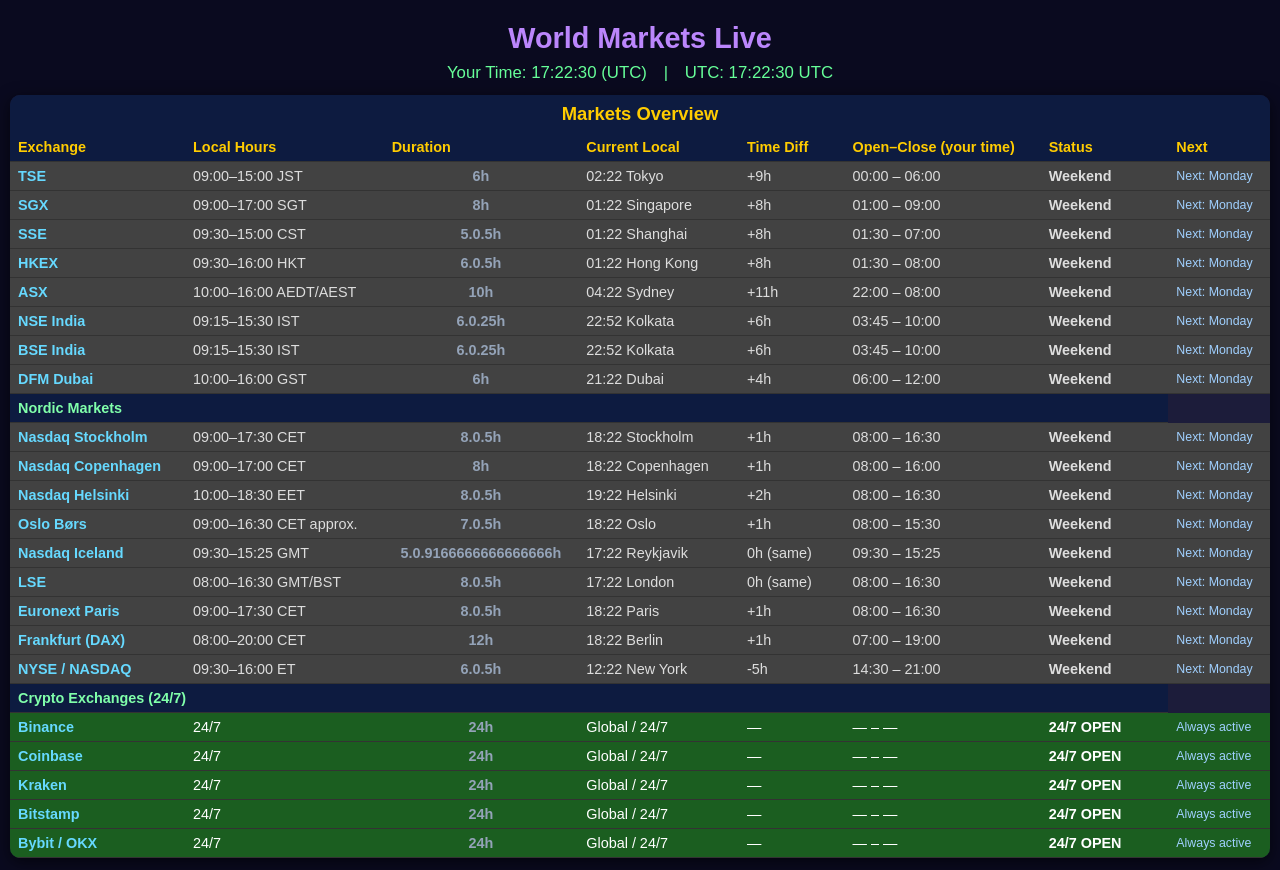
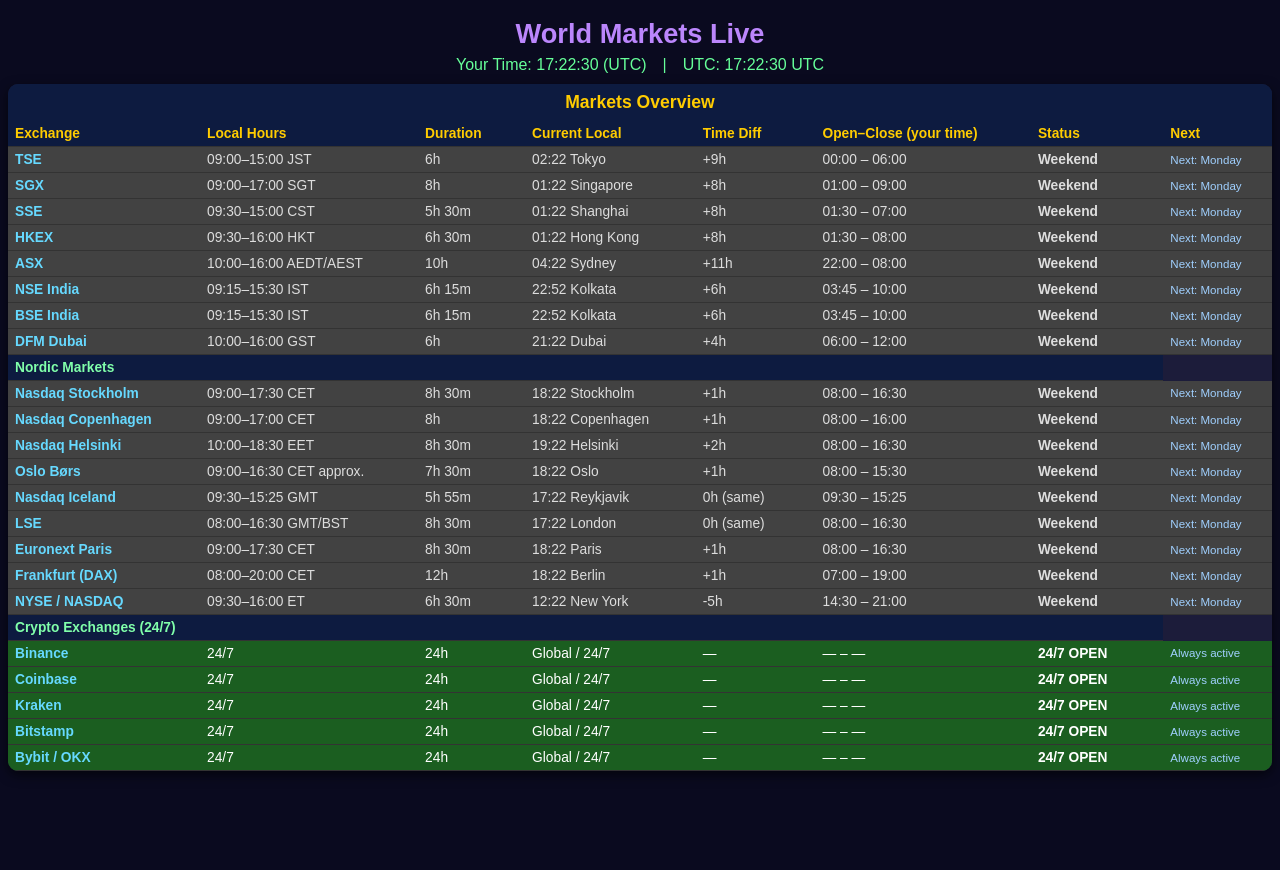
Before and after one commit to Athimoolam/markets-live-tracker, a plain HTML site: page index.html in a window 1280 px wide. After the commit the page ends 820 px from the top, so only its background shows below. Drawn offline with Linux system fonts and the light colour scheme.

Commit message:
Update index.html
Added Duration column (clean h/m format, left-aligned) + made table slimmer overall

```diff
--- a/index.html
+++ b/index.html
@@ -19,46 +19,46 @@
       background: var(--bg);
       color: var(--text);
       margin: 0;
-      padding: 12px 10px;
+      padding: 10px 8px;
       min-height: 100vh;
     }
     .container {
-      max-width: 1700px; /* slightly wider for 7 columns */
+      max-width: 1400px; /* slimmer overall width */
       margin: 0 auto;
     }
     h1 {
       text-align: center;
       color: var(--accent);
-      margin: 10px 0 8px;
-      font-size: 1.8em;
+      margin: 8px 0 6px;
+      font-size: 1.7em;
     }
     .clock {
       text-align: center;
-      font-size: 1.05em;
-      margin-bottom: 12px;
+      font-size: 1em;
+      margin-bottom: 10px;
       color: #66ff99;
     }
     .panel {
       background: var(--card);
       border-radius: 10px;
       overflow: hidden;
-      box-shadow: 0 4px 16px rgba(0,0,0,0.6);
+      box-shadow: 0 4px 12px rgba(0,0,0,0.6);
     }
     .panel h2 {
       margin: 0;
       padding: 8px 12px;
       background: #0d1b40;
       color: #ffcc00;
-      font-size: 1.15em;
+      font-size: 1.1em;
       text-align: center;
     }
     table {
       width: 100%;
       border-collapse: collapse;
-      font-size: 0.9em;
+      font-size: 0.86em; /* slimmer font */
     }
     th, td {
-      padding: 6px 8px;
+      padding: 5px 7px; /* tighter padding */
       text-align: left;
       border-bottom: 1px solid #333;
     }
@@ -70,19 +70,18 @@
     .closed  { background: var(--red)   !important; color: white; }
     .weekend { background: #424242 !important; }
     .always-open { background: #1b5e20 !important; color: white; }
-    .countdown { font-size: 0.86em; color: #a0d0ff; white-space: nowrap; }
+    .countdown { font-size: 0.84em; color: #a0d0ff; white-space: nowrap; }
     .local-time-cell {
       white-space: nowrap;
-      min-width: 130px;
+      min-width: 120px;
     }
     .duration-cell {
       min-width: 70px;
-      text-align: center;
-      font-weight: bold;
-      color: #94a3b8;
+      white-space: nowrap;
+      text-align: left; /* ← left aligned as requested */
     }
     .status-cell {
-      min-width: 100px;
+      min-width: 90px;
       white-space: nowrap;
     }
     .diff-cell {
@@ -90,7 +89,7 @@
       white-space: nowrap;
     }
     .open-close-cell {
-      min-width: 120px;
+      min-width: 110px;
       white-space: nowrap;
     }
     .exchange-name a {
@@ -108,7 +107,7 @@
       color: #80ffaa !important;
       font-weight: bold;
       text-align: center;
-      padding: 5px !important;
+      padding: 4px !important;
     }
   </style>
 </head>
@@ -143,28 +142,28 @@
 <script>
 // DATA – ordered earliest → latest UTC open
 const ALL_EXCHANGES = [
-  { name: "TSE", city: "Tokyo", utcOpen: 0, utcClose: 6, note: "09:00–15:00 JST", timeZone: "Asia/Tokyo", url: "https://www.jpx.co.jp/english/", duration: "6h" },
-  { name: "SGX", city: "Singapore", utcOpen: 1, utcClose: 9, note: "09:00–17:00 SGT", timeZone: "Asia/Singapore", url: "https://www.sgx.com/", duration: "8h" },
-  { name: "SSE", city: "Shanghai", utcOpen: 1.5, utcClose: 7, note: "09:30–15:00 CST", timeZone: "Asia/Shanghai", url: "http://english.sse.com.cn/", duration: "5.5h" },
-  { name: "HKEX", city: "Hong Kong", utcOpen: 1.5, utcClose: 8, note: "09:30–16:00 HKT", timeZone: "Asia/Hong_Kong", url: "https://www.hkex.com.hk/", duration: "6.5h" },
-  { name: "ASX", city: "Sydney", utcOpen: 22, utcClose: 8, note: "10:00–16:00 AEDT/AEST", timeZone: "Australia/Sydney", url: "https://www.asx.com.au/", duration: "8h" },
-  { name: "NSE India", city: "Mumbai", utcOpen: 3.75, utcClose: 10, note: "09:15–15:30 IST", timeZone: "Asia/Kolkata", url: "https://www.nseindia.com/", duration: "6.25h" },
-  { name: "BSE India", city: "Mumbai", utcOpen: 3.75, utcClose: 10, note: "09:15–15:30 IST", timeZone: "Asia/Kolkata", url: "https://www.bseindia.com/", duration: "6.25h" },
-  { name: "DFM Dubai", city: "Dubai", utcOpen: 6, utcClose: 12, note: "10:00–16:00 GST", timeZone: "Asia/Dubai", url: "https://www.dfm.ae/", duration: "6h" },
-  { name: "Nasdaq Stockholm", city: "Stockholm", utcOpen: 8, utcClose: 16.5, note: "09:00–17:30 CET", timeZone: "Europe/Stockholm", nordic: true, url: "https://www.nasdaqomxnordic.com/", duration: "8.5h" },
-  { name: "Nasdaq Copenhagen", city: "Copenhagen", utcOpen: 8, utcClose: 16, note: "09:00–17:00 CET", timeZone: "Europe/Copenhagen", nordic: true, url: "https://www.nasdaqomxnordic.com/", duration: "8h" },
-  { name: "Nasdaq Helsinki", city: "Helsinki", utcOpen: 8, utcClose: 16.5, note: "10:00–18:30 EET", timeZone: "Europe/Helsinki", nordic: true, url: "https://www.nasdaqomxnordic.com/", duration: "8.5h" },
-  { name: "Oslo Børs", city: "Oslo", utcOpen: 8, utcClose: 15.5, note: "09:00–16:30 CET approx.", timeZone: "Europe/Oslo", nordic: true, url: "https://www.euronext.com/en/markets/oslo", duration: "7.5h" },
-  { name: "Nasdaq Iceland", city: "Reykjavik", utcOpen: 9.5, utcClose: 15.4167, note: "09:30–15:25 GMT", timeZone: "Atlantic/Reykjavik", nordic: true, url: "https://www.nasdaqomxnordic.com/", duration: "5.92h" },
-  { name: "LSE", city: "London", utcOpen: 8, utcClose: 16.5, note: "08:00–16:30 GMT/BST", timeZone: "Europe/London", url: "https://www.londonstockexchange.com/", duration: "8.5h" },
-  { name: "Euronext Paris", city: "Paris", utcOpen: 8, utcClose: 16.5, note: "09:00–17:30 CET", timeZone: "Europe/Paris", url: "https://www.euronext.com/en/markets/paris", duration: "8.5h" },
-  { name: "Frankfurt (DAX)", city: "Frankfurt", utcOpen: 7, utcClose: 19, note: "08:00–20:00 CET", timeZone: "Europe/Berlin", url: "https://www.boerse-frankfurt.de/", duration: "12h" },
-  { name: "NYSE / NASDAQ", city: "New York", utcOpen: 14.5, utcClose: 21, note: "09:30–16:00 ET", timeZone: "America/New_York", url: "https://www.nyse.com/", duration: "6.5h" },
-  { name: "Binance", city: "Global", utcOpen: null, utcClose: null, note: "24/7", timeZone: null, isCrypto: true, url: "https://www.binance.com/en/trade", duration: "24h" },
-  { name: "Coinbase", city: "Global", utcOpen: null, utcClose: null, note: "24/7", timeZone: null, isCrypto: true, url: "https://www.coinbase.com/trade", duration: "24h" },
-  { name: "Kraken", city: "Global", utcOpen: null, utcClose: null, note: "24/7", timeZone: null, isCrypto: true, url: "https://www.kraken.com/", duration: "24h" },
-  { name: "Bitstamp", city: "Europe/Global", utcOpen: null, utcClose: null, note: "24/7", timeZone: null, isCrypto: true, url: "https://www.bitstamp.net/", duration: "24h" },
-  { name: "Bybit / OKX", city: "Global", utcOpen: null, utcClose: null, note: "24/7", timeZone: null, isCrypto: true, url: "https://www.bybit.com/", duration: "24h" }
+  { name: "TSE", city: "Tokyo", utcOpen: 0, utcClose: 6, note: "09:00–15:00 JST", timeZone: "Asia/Tokyo", url: "https://www.jpx.co.jp/english/" },
+  { name: "SGX", city: "Singapore", utcOpen: 1, utcClose: 9, note: "09:00–17:00 SGT", timeZone: "Asia/Singapore", url: "https://www.sgx.com/" },
+  { name: "SSE", city: "Shanghai", utcOpen: 1.5, utcClose: 7, note: "09:30–15:00 CST", timeZone: "Asia/Shanghai", url: "http://english.sse.com.cn/" },
+  { name: "HKEX", city: "Hong Kong", utcOpen: 1.5, utcClose: 8, note: "09:30–16:00 HKT", timeZone: "Asia/Hong_Kong", url: "https://www.hkex.com.hk/" },
+  { name: "ASX", city: "Sydney", utcOpen: 22, utcClose: 8, note: "10:00–16:00 AEDT/AEST", timeZone: "Australia/Sydney", url: "https://www.asx.com.au/" },
+  { name: "NSE India", city: "Mumbai", utcOpen: 3.75, utcClose: 10, note: "09:15–15:30 IST", timeZone: "Asia/Kolkata", url: "https://www.nseindia.com/" },
+  { name: "BSE India", city: "Mumbai", utcOpen: 3.75, utcClose: 10, note: "09:15–15:30 IST", timeZone: "Asia/Kolkata", url: "https://www.bseindia.com/" },
+  { name: "DFM Dubai", city: "Dubai", utcOpen: 6, utcClose: 12, note: "10:00–16:00 GST", timeZone: "Asia/Dubai", url: "https://www.dfm.ae/" },
+  { name: "Nasdaq Stockholm", city: "Stockholm", utcOpen: 8, utcClose: 16.5, note: "09:00–17:30 CET", timeZone: "Europe/Stockholm", nordic: true, url: "https://www.nasdaqomxnordic.com/" },
+  { name: "Nasdaq Copenhagen", city: "Copenhagen", utcOpen: 8, utcClose: 16, note: "09:00–17:00 CET", timeZone: "Europe/Copenhagen", nordic: true, url: "https://www.nasdaqomxnordic.com/" },
+  { name: "Nasdaq Helsinki", city: "Helsinki", utcOpen: 8, utcClose: 16.5, note: "10:00–18:30 EET", timeZone: "Europe/Helsinki", nordic: true, url: "https://www.nasdaqomxnordic.com/" },
+  { name: "Oslo Børs", city: "Oslo", utcOpen: 8, utcClose: 15.5, note: "09:00–16:30 CET approx.", timeZone: "Europe/Oslo", nordic: true, url: "https://www.euronext.com/en/markets/oslo" },
+  { name: "Nasdaq Iceland", city: "Reykjavik", utcOpen: 9.5, utcClose: 15.4167, note: "09:30–15:25 GMT", timeZone: "Atlantic/Reykjavik", nordic: true, url: "https://www.nasdaqomxnordic.com/" },
+  { name: "LSE", city: "London", utcOpen: 8, utcClose: 16.5, note: "08:00–16:30 GMT/BST", timeZone: "Europe/London", url: "https://www.londonstockexchange.com/" },
+  { name: "Euronext Paris", city: "Paris", utcOpen: 8, utcClose: 16.5, note: "09:00–17:30 CET", timeZone: "Europe/Paris", url: "https://www.euronext.com/en/markets/paris" },
+  { name: "Frankfurt (DAX)", city: "Frankfurt", utcOpen: 7, utcClose: 19, note: "08:00–20:00 CET", timeZone: "Europe/Berlin", url: "https://www.boerse-frankfurt.de/" },
+  { name: "NYSE / NASDAQ", city: "New York", utcOpen: 14.5, utcClose: 21, note: "09:30–16:00 ET", timeZone: "America/New_York", url: "https://www.nyse.com/" },
+  { name: "Binance", city: "Global", utcOpen: null, utcClose: null, note: "24/7", timeZone: null, isCrypto: true, url: "https://www.binance.com/en/trade" },
+  { name: "Coinbase", city: "Global", utcOpen: null, utcClose: null, note: "24/7", timeZone: null, isCrypto: true, url: "https://www.coinbase.com/trade" },
+  { name: "Kraken", city: "Global", utcOpen: null, utcClose: null, note: "24/7", timeZone: null, isCrypto: true, url: "https://www.kraken.com/" },
+  { name: "Bitstamp", city: "Europe/Global", utcOpen: null, utcClose: null, note: "24/7", timeZone: null, isCrypto: true, url: "https://www.bitstamp.net/" },
+  { name: "Bybit / OKX", city: "Global", utcOpen: null, utcClose: null, note: "24/7", timeZone: null, isCrypto: true, url: "https://www.bybit.com/" }
 ];
 
 // Helpers
@@ -235,7 +234,7 @@
   if (diff < 0) diff += 24;
   const h = Math.floor(diff);
   const m = Math.round((diff - h) * 60);
-  return m === 0 ? `${h}h` : `${h}.${m/60}h`;
+  return m === 0 ? `${h}h` : `${h}h ${m}m`;
 }
 
 // Render clock
```
